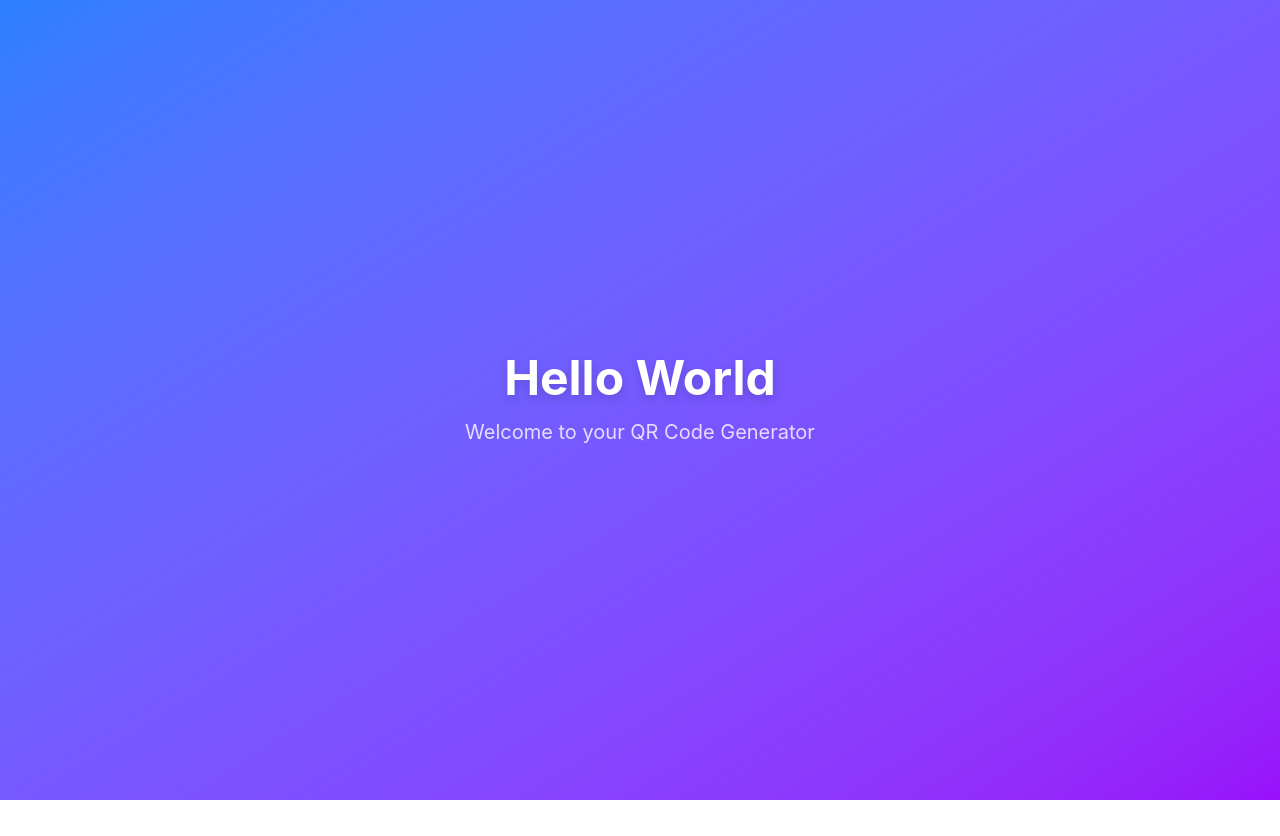
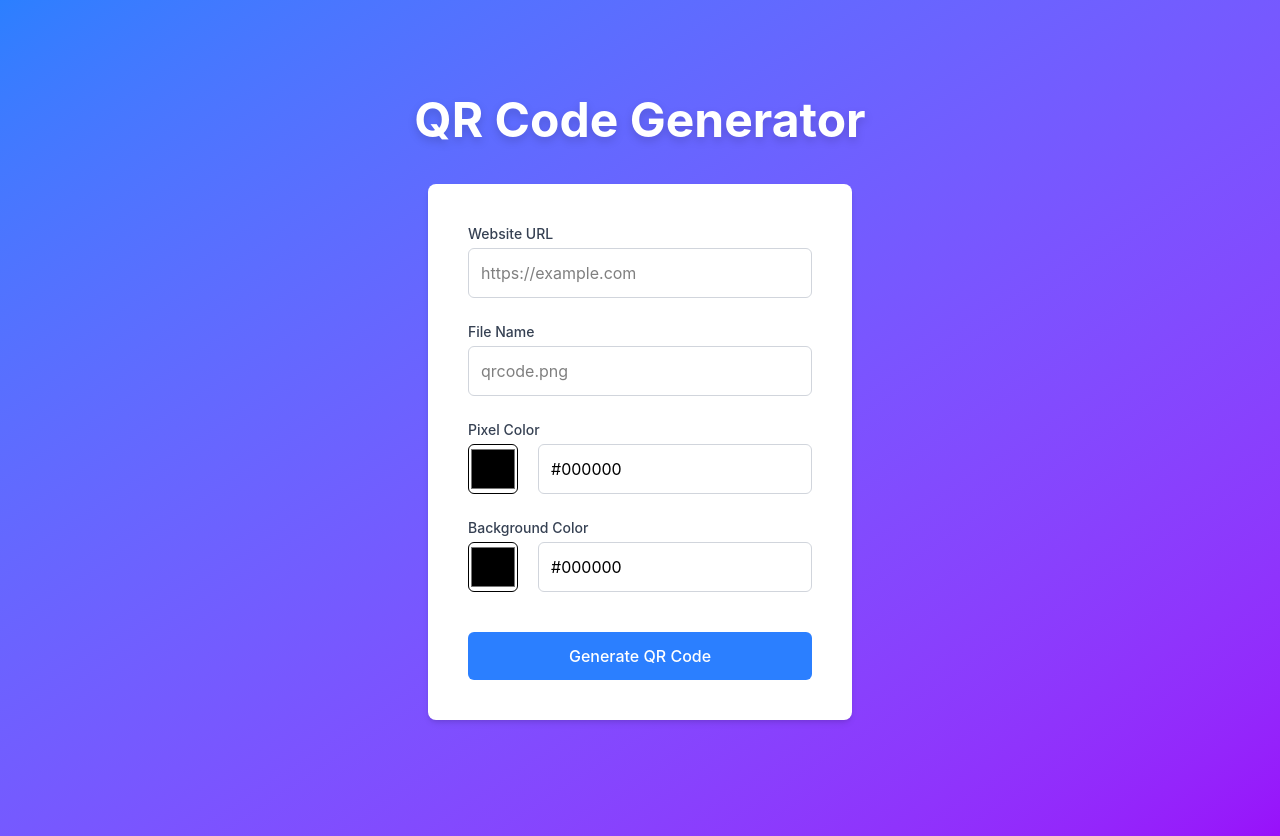
Before and after one commit to lukeclimen/qr-code-generator, a Next.js app: page /qr-code-generator/ in a window 1280 px wide. Before the commit the page ends 800 px from the top, so only its background shows below. Built offline with nearby package versions, Linux system fonts and the light colour scheme.

Commit message:
Add form to app

```diff
--- a/src/app/page.tsx
+++ b/src/app/page.tsx
@@ -1,13 +1,13 @@
+import QrCodeForm from "./ui/QrCodeForm";
+
 export default function Home() {
   return (
-    <main className="min-h-screen bg-gradient-to-br from-blue-500 to-purple-600">
-      <div className="flex min-h-screen flex-col items-center justify-center p-24">
+    <main className="min-h-screen bg-linear-to-br from-blue-500 to-purple-600">
+      <div className="flex min-h-screen flex-col items-center justify-center p-24 gap-y-5">
         <h1 className="text-5xl font-bold text-white drop-shadow-lg">
-          Hello World
+          QR Code Generator
         </h1>
-        <p className="mt-4 text-xl text-white/80">
-          Welcome to your QR Code Generator
-        </p>
+        <QrCodeForm />
       </div>
     </main>
   );
```
